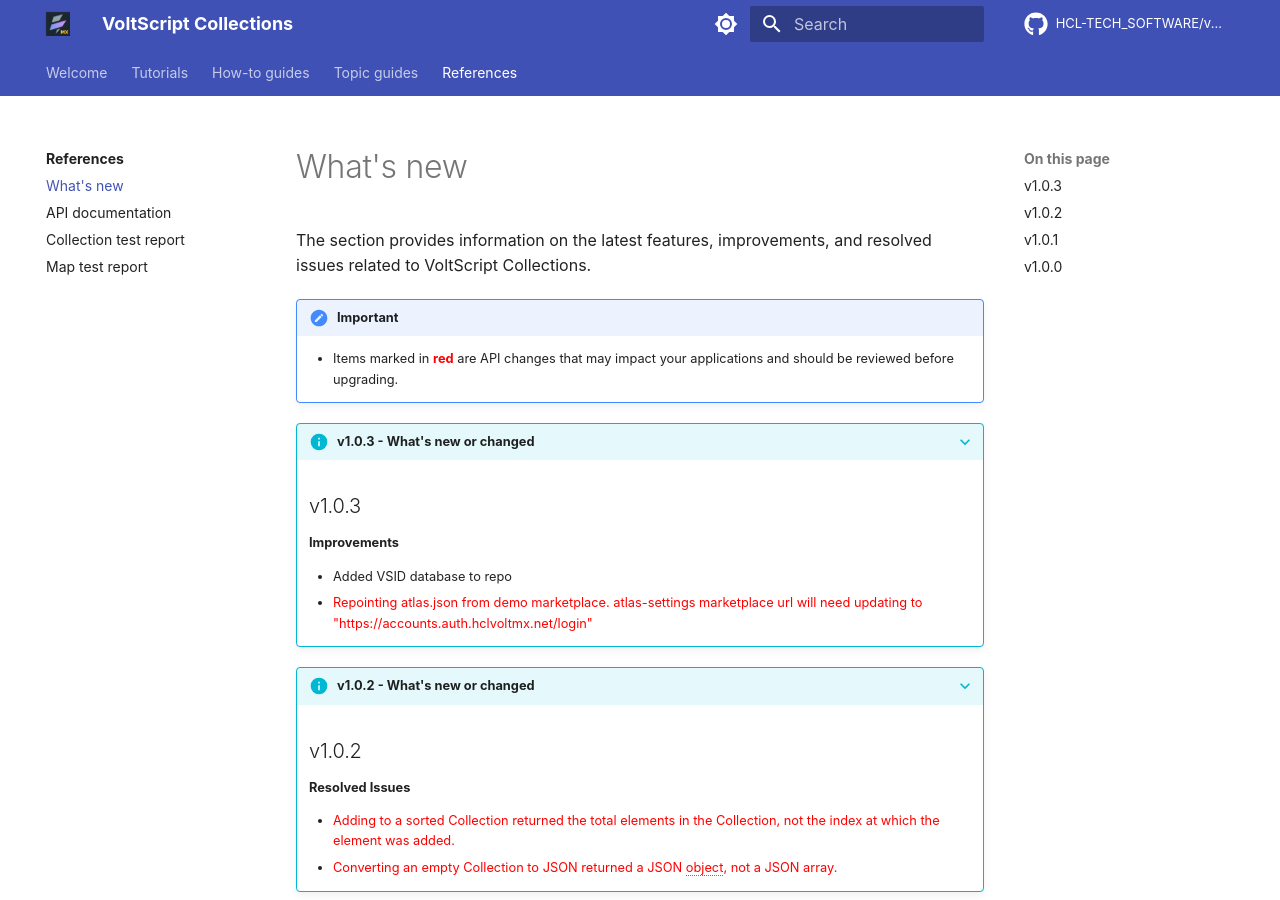
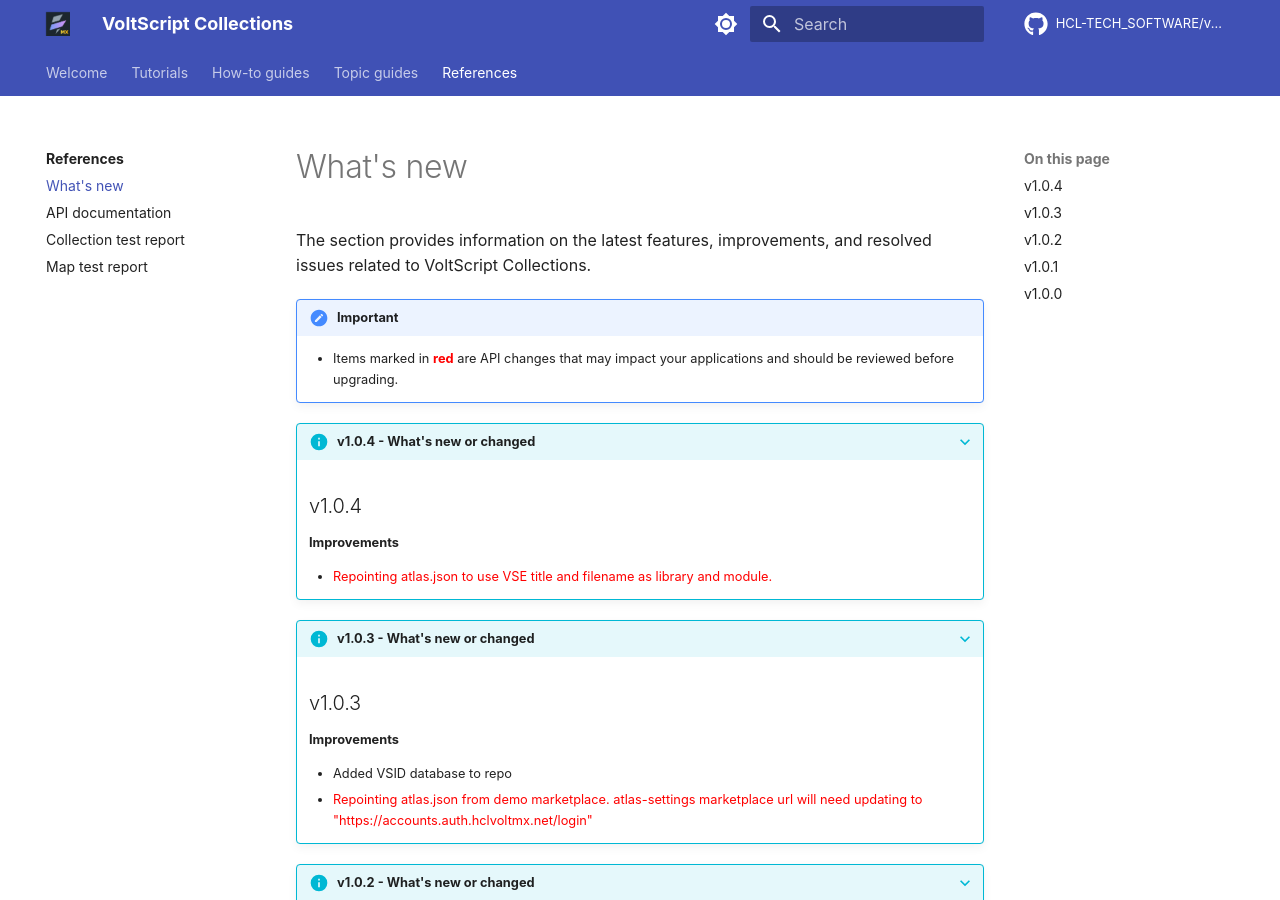
Before and after one commit to HCL-TECH-SOFTWARE/voltscript-collections, an MkDocs documentation site: the page built from docs/references/whatsnew.md, in a window 1280 px wide and 900 px high. Built offline with MkDocs 1.6.1 and Material for MkDocs 9.7.7, drawn with Linux system fonts in a browser that asks for light colours; comment, search, counter and statistics services are not loaded.

Commit message:
MXOP-15323 updated atlas.json for EA3 (#11)

```diff
--- a/docs/references/whatsnew.md
+++ b/docs/references/whatsnew.md
@@ -5,6 +5,13 @@
 <!-- prettier-ignore -->
 !!! note "Important"
     - Items marked in <span style="color:red">**red**</span> are API changes that may impact your applications and should be reviewed before upgrading.
+
+???+ info "v1.0.4 - What's new or changed"
+
+    ## v1.0.4
+    **Improvements**
+
+    - <span style="color:red">Repointing atlas.json to use VSE title and filename as library and module.</span>
 
 ???+ info "v1.0.3 - What's new or changed"
     ## v1.0.3
```
Also changed, not shown: CHANGELOG.md (+4 -0 lines), atlas.json (+4 -4 lines).
